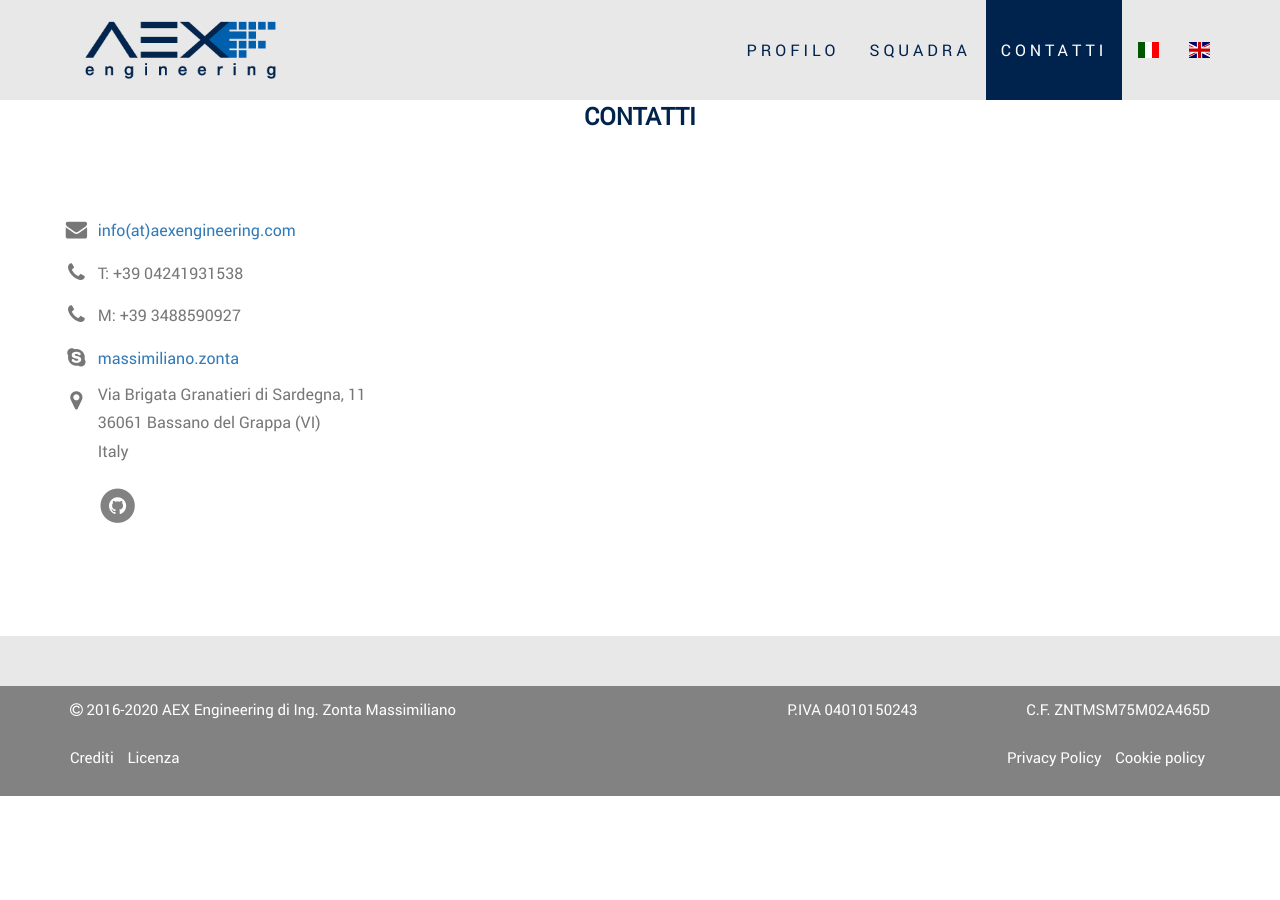
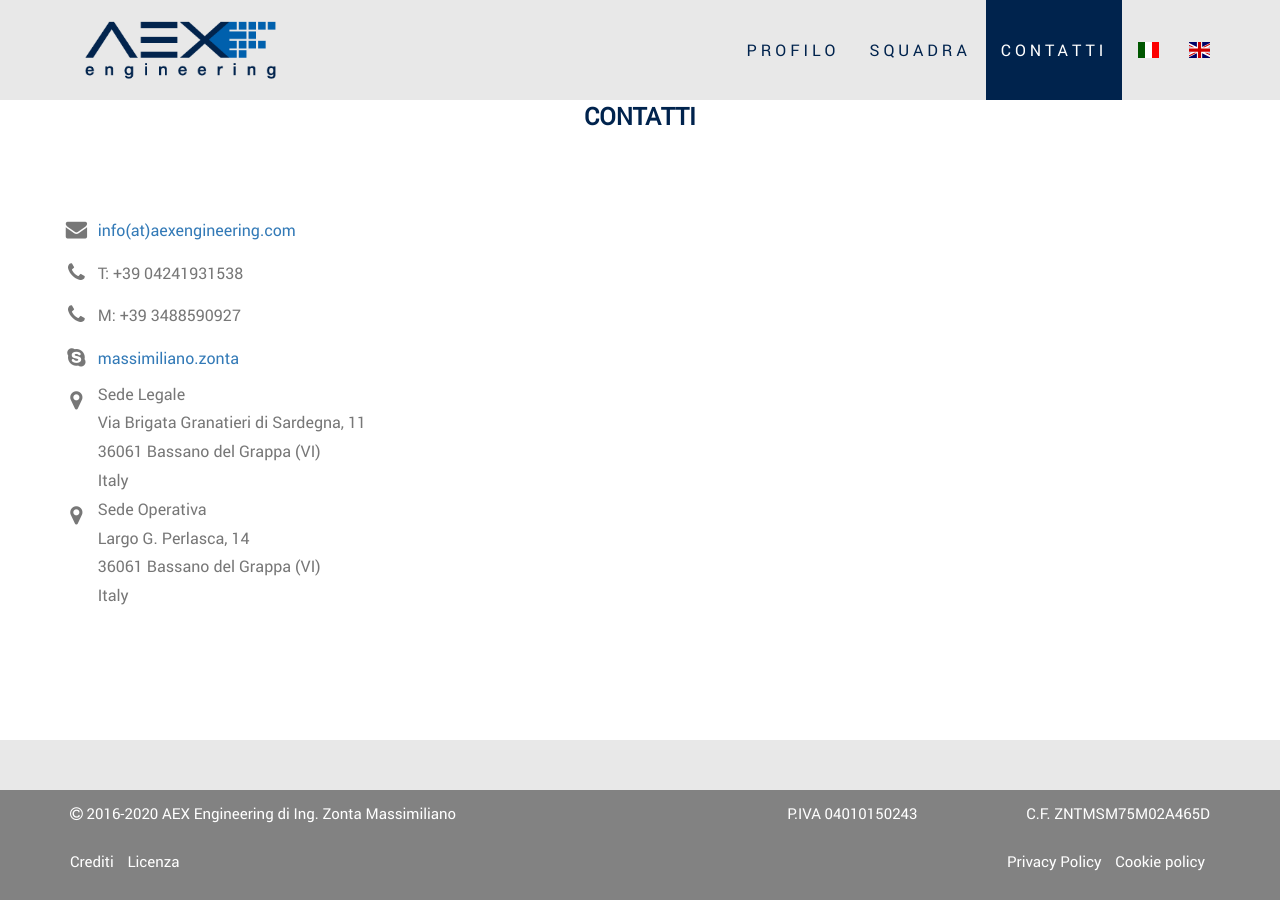
Before and after one commit to aexengineering/aexengineering.github.io, a Jekyll site: the page built from site_it/index.html, in a window 1280 px wide and 900 px high, scrolled down 3988 px. Built offline with Jekyll 4.4.1, drawn with Linux system fonts in a browser that asks for light colours; before the commit the page ends 4784 px from its top, so only the background shows below that.

Commit message:
update2021

```diff
--- a/_config.yml
+++ b/_config.yml
@@ -30,7 +30,7 @@ description:  # this means to ignore newlines until "baseurl:"
 baseurl: "" # the subpath of your site, e.g. /blog
 url: "http://aexengineering.github.io" # the base hostname & protocol for your site
 twitter_username:
-github_username:  aexengineering
+github_username:
 # linkedin_username: aexengineering-di-ing-zonta-massimiliano
 
 # Build settings
--- a/_includes/it/contact-info-social.html
+++ b/_includes/it/contact-info-social.html
@@ -60,7 +60,20 @@
       </span>
     </td>
     <td style="vertical-align: middle; text-align: left">
-      {{ site.address }}
+      <div> Sede Legale
+      <div> {{ site.address }}
+    </td>
+  </tr>
+  <tr>
+    <td  style="vertical-align: top">
+      <span class="fa-stack fa-lg">
+          <i class="fa fa-stack-2x"></i>
+          <i class="fa fa-map-marker fa-stack-1x"></i>
+      </span>
+    </td>
+    <td style="vertical-align: middle; text-align: left">
+      <div> Sede Operativa
+      <div> {{ site.address_work }}
     </td>
   </tr>
   {% endif %}
```
Also changed, not shown: _includes/en/contact-info-social.html (+14 -1 lines).
